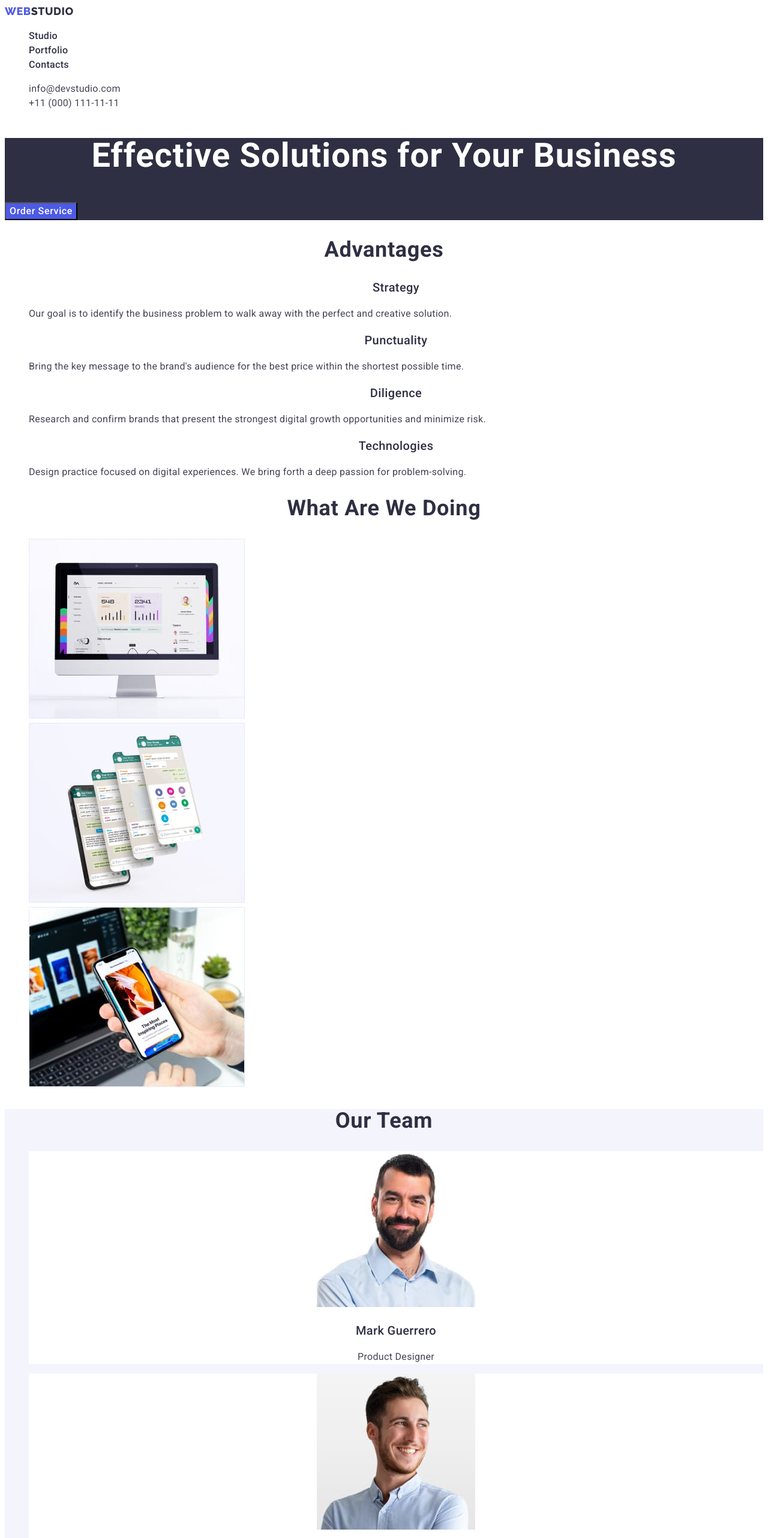
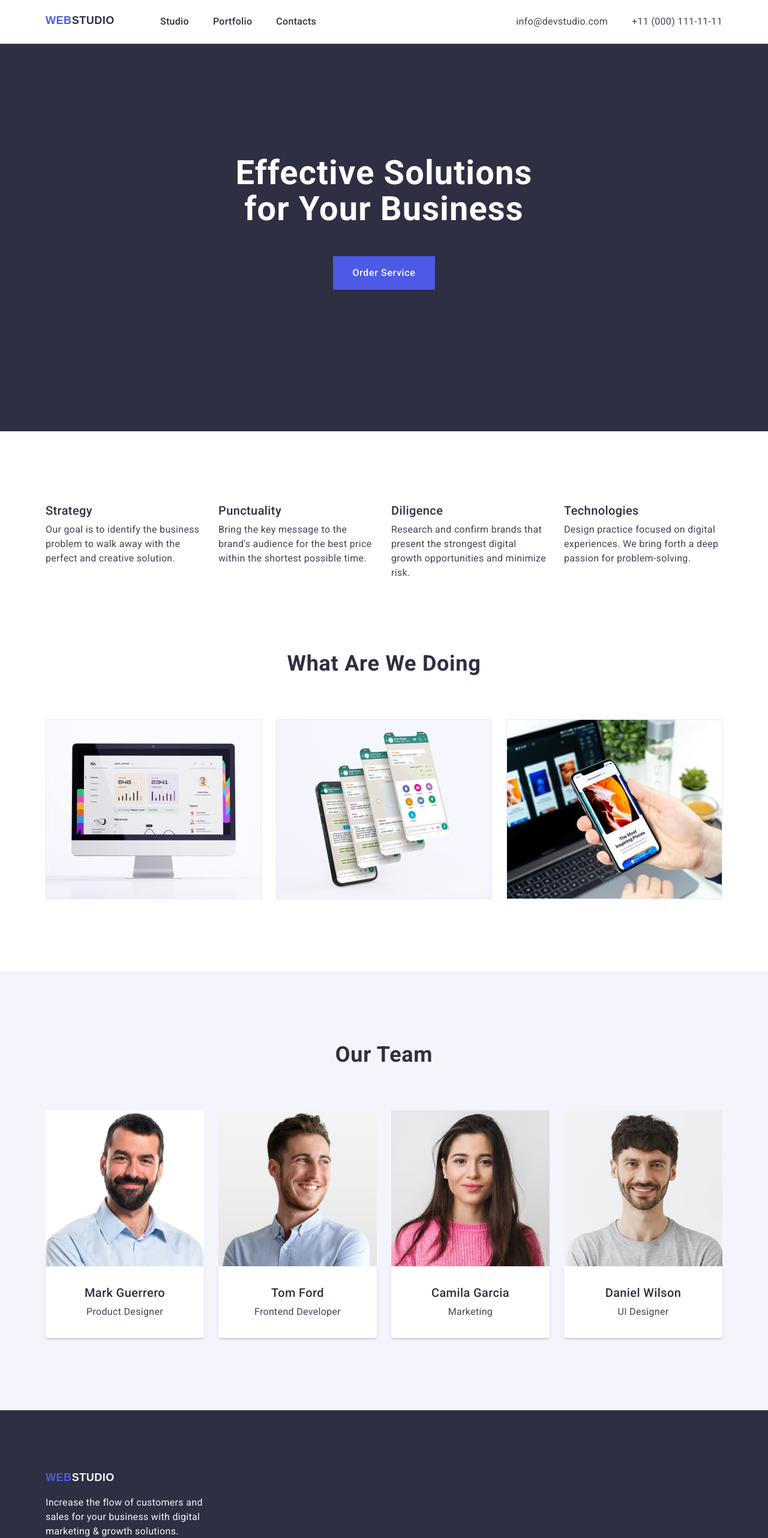
Before and after one commit to TykhaA/goit-markup-hw-03, a plain HTML site: page index.html in a window 1280 px wide. Shown: the top 2564 px of the page at 60% size. Drawn offline with nearby package versions, Linux system fonts and the light colour scheme.

Commit message:
style for mark up

```diff
--- a/css/styles.css
+++ b/css/styles.css
@@ -12,7 +12,7 @@
     --corp-color-hover: #404bbf;
 }
 
-/* base style */
+/* Reset */
 body {
     font-family: var(--primary-font);
     font-size: 16px;
@@ -20,6 +20,26 @@ body {
     letter-spacing: 0.02em;
     color: var(--color-text);
     background: var(--primary-light-color);
+}
+
+p,
+h1,
+h2,
+h3,
+h4,
+h5,
+h6 {
+    margin: 0;
+}
+
+img {
+    display: block;
+}
+
+ul,
+ol {
+    margin: 0;
+    padding: 0;
 }
 
 .link {
@@ -31,12 +51,35 @@ body {
     list-style-type: none;
 }
 
+.container {
+    width: 1158px;
+    padding: 0 15px;
+    margin: 0 auto;
+}
+
+.section {
+    padding-bottom: 120px;
+}
+
 .section-title {
     font-size: 36px;
     line-height: 1.11;
     letter-spacing: 0.02em;
     text-transform: capitalize;
     color: var(--primary-dark-color);
+}
+
+.visually-hidden {
+    position: absolute;
+    width: 1px;
+    height: 1px;
+    margin: -1px;
+    border: 0;
+    padding: 0;
+    white-space: nowrap;
+    clip-path: inset(100%);
+    clip: rect(0 0 0 0);
+    overflow: hidden;
 }
 
 .main-banner-title,
@@ -90,6 +133,27 @@ body {
 
 .header {
     background-color: var(--primary-light-color);
+    border-bottom: 1px solid var(--third-ligth-color);
+}
+
+.header-wrap {
+    display: flex;
+    justify-content: space-between;
+}
+
+.header .link {
+    padding: 24px 0;
+    display: block;
+}
+
+.header-nav {
+    display: flex;
+    gap: 76px;
+}
+
+.header-list {
+    display: flex;
+    gap: 40px;
 }
 
 .header-list-item,
@@ -126,15 +190,22 @@ body {
 .footer {
     background-color: var(--second-primary-color);
     color: var(--second-light-color);
+    padding: 101px 0 100px;
 }
 
 .footer .logo-acent {
     color: var(--second-light-color);
 }
 
+.footer .main-text {
+    max-width: 264px;
+    margin-top: 17.5px;
+}
+
 /* section main-banner  */
 .main-banner {
     background-color: var(--primary-dark-color);
+    padding: 186px 0 188px;
 }
 
 .main-banner-title {
@@ -143,6 +214,42 @@ body {
     line-height: 1.07;
     letter-spacing: 0.02em;
     color: var(--primary-light-color);
+    max-width: 526px;
+    margin: 0 auto;
+}
+
+.main-banner-button {
+    margin: 48px auto;
+    display: block;
+    padding: 16px 32px;
+    border: none;
+}
+
+/* section studio */
+.studio {
+    padding-top: 120px;
+}
+
+.studio-list {
+    display: flex;
+    gap: 24px;
+}
+
+.studio-list-item {
+    width: calc((100% - 24px * 3)/4);
+}
+
+.studio-list-item .section-sub-title {
+    margin-bottom: 8px;
+    text-align: left;
+}
+
+/* section portfolio */
+
+.portfolio-list {
+    margin-top: 72px;
+    display: flex;
+    gap: 24px;
 }
 
 /* section contacts */
@@ -150,15 +257,48 @@ body {
     background-color: var(--second-light-color);
 }
 
+.contacts-wrap {
+    padding-top: 120px;
+}
+
+.contacts-list {
+    display: flex;
+    gap: 24px;
+    margin-top: 72px;
+}
+
 .contacts-item {
     text-align: center;
     background: var(--primary-light-color);
 }
 
+.contacts-list-info {
+    padding: 32px 0;
+    border-radius: 0px 0px 4px 4px;
+    background: var(--white, #FFF);
+    box-shadow: 0px 2px 1px 0px rgba(46, 47, 66, 0.08),
+        0px 1px 1px 0px rgba(46, 47, 66, 0.16),
+        0px 1px 6px 0px rgba(46, 47, 66, 0.08);
+}
+
+.contacts-list-info .section-sub-title {
+    margin-bottom: 8px;
+}
+
 /* section portfolio-page */
+.portfolio-page {
+    padding-top: 96px;
+}
 
 .portfolio-page-item .section-sub-title {
     text-align: left;
+}
+
+.filter {
+    margin-bottom: 72px;
+    display: flex;
+    justify-content: center;
+    gap: 24px;
 }
 
 .filter-button {
@@ -168,6 +308,19 @@ body {
     font-weight: 500;
     line-height: 1.5;
     letter-spacing: 0.04em;
+    border-radius: 4px;
+    padding: 12px 24px;
+    border: none;
+    border: 1px solid var(--cornflower, #E7E9FC);
+}
+
+.filter-button-active {
+    background-color: #404BBF;
+    color: var(--primary-light-color);
+    box-shadow: 0px 2px 2px 0px rgba(0, 0, 0, 0.12),
+        0px 2px 1px 0px rgba(0, 0, 0, 0.08),
+        0px 3px 1px 0px rgba(0, 0, 0, 0.10);
+    border: 1px solid transparent;
 }
 
 .filter-button:hover,
@@ -175,3 +328,23 @@ body {
     background: var(--corp-color-hover);
     color: var(--primary-light-color);
 }
+
+.portfolio-page-list {
+    display: flex;
+    flex-wrap: wrap;
+    gap: 48px 24px;
+}
+
+.portfolio-page-item {
+    width: calc((100% - 24px * 2) / 3);
+}
+
+.portfolio-page-item-info {
+    padding: 32px 16px;
+    border: 1px solid var(--cornflower, #E7E9FC);
+    background: var(--white, #FFF);
+}
+
+.portfolio-page-item-info .section-sub-title {
+    margin-bottom: 8px;
+}
--- a/index.html
+++ b/index.html
@@ -5,60 +5,78 @@
   <meta charset="UTF-8" />
   <meta name="viewport" content="width=device-width, initial-scale=1.0" />
   <title>WebStudio</title>
-  <link rel="stylesheet" href="./css/styles.css">
-  <link rel="preconnect" href="https://fonts.googleapis.com">
-  <link rel="preconnect" href="https://fonts.gstatic.com" crossorigin>
-  <link href="https://fonts.googleapis.com/css2?family=Raleway:wght@800&family=Roboto:wght@400;500;700;900&display=swap"
-    rel="stylesheet">
+  <link rel="stylesheet" href="https://cdnjs.cloudflare.com/ajax/libs/modern-normalize/2.0.0/modern-normalize.min.css"
+    integrity="sha512-4xo8blKMVCiXpTaLzQSLSw3KFOVPWhm/TRtuPVc4WG6kUgjH6J03IBuG7JZPkcWMxJ5huwaBpOpnwYElP/m6wg=="
+    crossorigin="anonymous" referrerpolicy="no-referrer" />
+  <link rel="stylesheet" href="./css/styles.css" />
+  <link rel="preconnect" href="https://fonts.googleapis.com" />
+  <link rel="preconnect" href="https://fonts.gstatic.com" crossorigin />
+  <link href="https://fonts.googleapis.com/css2?family=Raleway:wght@80
+  0&family=Roboto:wght@400;500;700;900&display=swap" rel="stylesheet" />
 </head>
 
 <body>
   <header class="header">
-    <nav>
+    <div class="container header-wrap">
+      <nav class="header-nav">
         <a class="link logo" href="./index.html">Web<span class="logo-acent">Studio</span></a>
         <ul class="header-list list">
-        <li><a class="header-list-item link" href="./index.html">Studio</a></li>
-        <li><a class="header-list-item link" href="./portfolio.html">Portfolio</a></li>
+          <li>
+            <a class="header-list-item link" href="./index.html">Studio</a>
+          </li>
+          <li>
+            <a class="header-list-item link" href="./portfolio.html">Portfolio</a>
+          </li>
           <li><a class="header-list-item link" href="">Contacts</a></li>
         </ul>
       </nav>
       <address class="header-address">
         <ul class="header-list list">
-        <li><a class="header-address-item link" href="mailto:info@devstudio.com">info@devstudio.com</a></li>
-        <li><a class="header-address-item link" href="tel:+110001111111">+11 (000) 111-11-11</a></li>
+          <li>
+            <a class="header-address-item link" href="mailto:info@devstudio.com">info@devstudio.com</a>
+          </li>
+          <li>
+            <a class="header-address-item link" href="tel:+110001111111">+11 (000) 111-11-11</a>
+          </li>
         </ul>
       </address>
+    </div>
   </header>
   <main>
-    <section class="main-banner">
+    <section class="main-banner section">
+      <div class="container">
         <h1 class="main-banner-title">Effective Solutions for Your Business</h1>
-      <button class="button main-banner-button" type="button">Order Service</button>
+        <button class="button main-banner-button" type="button">
+          Order Service
+        </button>
+      </div>
     </section>
-    <section id="studio" class="studio">
-      <h2 class="section-title">Advantages</h2>
-      <ul class="list">
-        <li>
+    <section id="studio" class="studio section">
+      <div class="container">
+        <h2 class="section-title visually-hidden">Advantages</h2>
+        <ul class="list studio-list">
+          <li class="studio-list-item">
             <h3 class="section-sub-title">Strategy</h3>
             <p class="main-text">
               Our goal is to identify the business problem to walk away with the
               perfect and creative solution.
             </p>
           </li>
-        <li>
+          <li class="studio-list-item">
             <h3 class="section-sub-title">Punctuality</h3>
             <p class="main-text">
               Bring the key message to the brand's audience for the best price
               within the shortest possible time.
             </p>
           </li>
-        <li>
+          <li class="studio-list-item">
             <h3 class="section-sub-title">Diligence</h3>
             <p class="main-text">
               Research and confirm brands that present the strongest digital
               growth opportunities and minimize risk.
             </p>
           </li>
-        <li>
+          <li class="studio-list-item">
             <h3 class="section-sub-title">Technologies</h3>
             <p class="main-text">
               Design practice focused on digital experiences. We bring forth a
@@ -66,8 +84,10 @@
             </p>
           </li>
         </ul>
+      </div>
     </section>
-    <section id="portfolio" class="portfolio">
+    <section id="portfolio" class="portfolio section">
+      <div class="container">
         <h2 class="section-title">What are we doing</h2>
         <ul class="portfolio-list list">
           <li class="portfolio-item">
@@ -80,39 +100,52 @@
             <img src="./images/contact3.jpg" alt="phone in hand" width="360" height="300" />
           </li>
         </ul>
+      </div>
     </section>
-    <section id="contacts" class="contacts">
+    <section id="contacts" class="contacts section">
+      <div class="container contacts-wrap">
         <h2 class="section-title">Our Team</h2>
         <ul class="contacts-list list">
           <li class="contacts-item">
             <img src="./images/team1.jpg" alt="member of our team" width="264" height="260" />
+            <div class="contacts-list-info">
               <h3 class="section-sub-title">Mark Guerrero</h3>
               <p class="main-text">Product Designer</p>
+            </div>
           </li>
           <li class="contacts-item">
             <img src="./images/team2.jpg" alt="member of our team" width="264" height="260" />
+            <div class="contacts-list-info">
               <h3 class="section-sub-title">Tom Ford</h3>
               <p class="main-text">Frontend Developer</p>
+            </div>
           </li>
           <li class="contacts-item">
             <img src="./images/team3.jpg" alt="member of our team" width="264" height="260" />
+            <div class="contacts-list-info">
               <h3 class="section-sub-title">Camila Garcia</h3>
               <p class="main-text">Marketing</p>
+            </div>
           </li>
           <li class="contacts-item">
             <img src="./images/team4.jpg" alt="member of our team" width="264" height="260" />
+            <div class="contacts-list-info">
               <h3 class="section-sub-title">Daniel Wilson</h3>
               <p class="main-text">UI Designer</p>
+            </div>
           </li>
         </ul>
+      </div>
     </section>
   </main>
   <footer class="footer">
+    <div class="container">
       <a class="link logo" href="./index.html">Web<span class="logo-acent">Studio</span></a>
       <p class="main-text">
         Increase the flow of customers and sales for your business with digital
         marketing & growth solutions.
       </p>
+    </div>
   </footer>
 </body>
 
--- a/portfolio.html
+++ b/portfolio.html
@@ -5,6 +5,9 @@
   <meta charset="UTF-8" />
   <meta name="viewport" content="width=device-width, initial-scale=1.0" />
   <title>Portfolio</title>
+  <link rel="stylesheet" href="https://cdnjs.cloudflare.com/ajax/libs/modern-normalize/2.0.0/modern-normalize.min.css"
+    integrity="sha512-4xo8blKMVCiXpTaLzQSLSw3KFOVPWhm/TRtuPVc4WG6kUgjH6J03IBuG7JZPkcWMxJ5huwaBpOpnwYElP/m6wg=="
+    crossorigin="anonymous" referrerpolicy="no-referrer" />
   <link rel="stylesheet" href="./css/styles.css" />
   <link rel="preconnect" href="https://fonts.googleapis.com" />
   <link rel="preconnect" href="https://fonts.gstatic.com" crossorigin />
@@ -14,7 +17,8 @@
 
 <body>
   <header class="header">
-    <nav>
+    <div class="container header-wrap">
+      <nav class="header-nav">
         <a class="link logo" href="./index.html">Web<span class="logo-acent">Studio</span></a>
         <ul class="header-list list">
           <li>
@@ -36,13 +40,15 @@
           </li>
         </ul>
       </address>
+    </div>
   </header>
   <main>
-    <section class="portfolio-page">
-      <h1>Portfolio</h1>
+    <section class="portfolio-page section">
+      <div class="container">
+        <h1 class="visually-hidden">Portfolio</h1>
         <ul class="filter list">
-        <li class="filter-item">
-          <button class="filter-button button" type="button">All</button>
+          <li class="filter-item ">
+            <button class="filter-button filter-button-active button" type="button">All</button>
           </li>
           <li class="filter-item">
             <button class="filter-button button" type="button">Web Site</button>
@@ -63,76 +69,97 @@
           <li class="portfolio-page-item">
             <a class="link" href="">
               <img src="./images/portfolio-1.jpg" alt="Banking App Interface Concept" width="360" height="300" />
+              <div class="portfolio-page-item-info">
                 <h2 class="section-sub-title">Banking App Interface Concept</h2>
                 <p class="main-text">App</p>
+              </div>
             </a>
           </li>
           <li class="portfolio-page-item">
             <a class="link" href="">
               <img src="./images/portfolio-2.jpg" alt="Cashless Payment" width="360" height="300" />
+              <div class="portfolio-page-item-info">
                 <h2 class="section-sub-title">Cashless Payment</h2>
                 <p class="main-text">Marketing</p>
+              </div>
             </a>
           </li>
           <li class="portfolio-page-item">
             <a class="link" href="">
               <img src="./images/portfolio-3.jpg" alt="Meditation App" width="360" height="300" />
+              <div class="portfolio-page-item-info">
                 <h2 class="section-sub-title">Meditation App</h2>
                 <p class="main-text">App</p>
+              </div>
             </a>
           </li>
           <li class="portfolio-page-item">
             <a class="link" href="">
               <img src="./images/portfolio-4.jpg" alt="car" width="360" height="300" />
+              <div class="portfolio-page-item-info">
                 <h2 class="section-sub-title">Taxi Service</h2>
                 <p class="main-text">Marketing</p>
+              </div>
             </a>
           </li>
           <li class="portfolio-page-item">
             <a class="link" href="">
               <img src="./images/portfolio-5.jpg" alt="Screen Illustrations" width="360" height="300" />
+              <div class="portfolio-page-item-info">
                 <h2 class="section-sub-title">Screen Illustrations</h2>
                 <p class="main-text">Design</p>
+              </div>
             </a>
           </li>
           <li class="portfolio-page-item">
             <a class="link" href="">
               <img src="./images/portfolio-6.jpg" alt="girl listening to music with headphones
   " width="360" height="300" />
+              <div class="portfolio-page-item-info">
                 <h2 class="section-sub-title">Online Courses</h2>
                 <p class="main-text">Marketing</p>
+              </div>
             </a>
           </li>
           <li class="portfolio-page-item">
             <a class="link" href="">
               <img src="./images/portfolio-7.jpg" alt="Instagram Stories Concept" width="360" height="300" />
+              <div class="portfolio-page-item-info">
                 <h2 class="section-sub-title">Instagram Stories Concept</h2>
                 <p class="main-text">Design</p>
+              </div>
             </a>
           </li>
           <li class="portfolio-page-item">
             <a class="link" href="">
               <img src="./images/portfolio-8.jpg" alt="Organic Food" width="360" height="300" />
+              <div class="portfolio-page-item-info">
                 <h2 class="section-sub-title">Organic Food</h2>
                 <p class="main-text">Web Site</p>
+              </div>
             </a>
           </li>
           <li class="portfolio-page-item">
             <a class="link" href="">
               <img src="./images/portfolio-9.jpg" alt="Fresh Coffee" width="360" height="300" />
+              <div class="portfolio-page-item-info">
                 <h2 class="section-sub-title">Fresh Coffee</h2>
                 <p class="main-text">Web Site</p>
+              </div>
             </a>
           </li>
         </ul>
+      </div>
     </section>
   </main>
   <footer class="footer">
+    <div class="container">
       <a class="link logo" href="./index.html">Web<span class="logo-acent">Studio</span></a>
       <p class="main-text">
         Increase the flow of customers and sales for your business with digital
         marketing & growth solutions.
       </p>
+    </div>
   </footer>
 </body>
 
```
Lines whose indentation alone changed are shown as unchanged.
